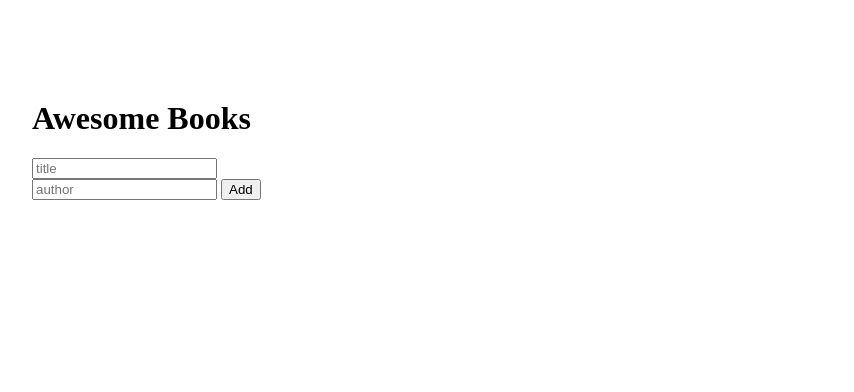
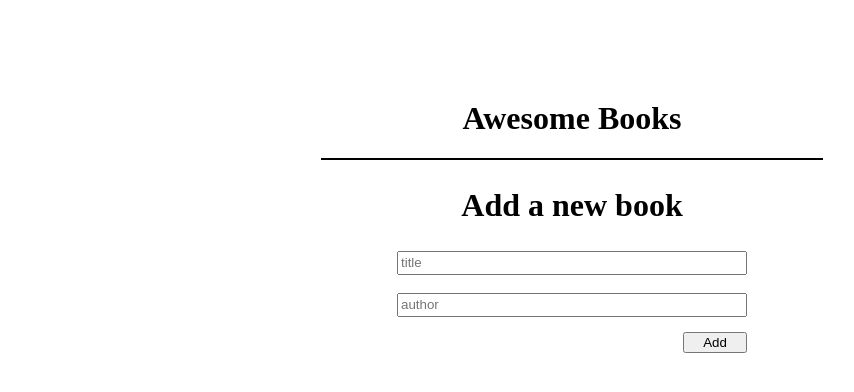
Before and after one commit to smy5152/awe-bks, a website: page index.html in a window 1280 px wide. Shown: the whole page, without its empty margins (68-922 px from the left). Drawn offline with Linux system fonts and the light colour scheme.

Commit message:
Style elements as per given wireframe

```diff
--- a/index.html
+++ b/index.html
@@ -10,12 +10,20 @@
 </head>
 
 <body>
-    <h1>Awesome Books </h1>
-    <div id="book-list">
-      <input type="text" name="title" id="book-title" placeholder="title"> <br>
-      <input type="text" name="author" id="book-author" placeholder="author">
-      <button id="add-button">Add</button>
-  </div>
+    <h1 class="main-heading-text">Awesome Books </h1>
+    <div class="book-list">
+      <ul id="book-list"></ul>
+      <div id="input-form" class="input-form">
+        <h2 class="main-heading-text"> Add a new book </h2>
+        <section class="input-section">
+          <input type="text" name="title" id="book-title" placeholder="title" class="text-input"> <br>
+          <input type="text" name="author" id="book-author" placeholder="author" class="text-input">
+          <button id="add-button" class="add-button">Add</button>
+        </section>
+      </div>
+    </div>
+
+
 
 
 
--- a/main.css
+++ b/main.css
@@ -1,8 +1,52 @@
 body {
-  margin-left: 100px;
-  margin-top: 100px;
+  margin: 100px;
 }
 
 #book-list {
-  width: 300px;
+  margin: 10px auto;
+  width: 500px;
+  border: 1px black solid;
+  padding: 0;
 }
+
+.main-heading-text {
+  text-align: center;
+  font-size: 2rem;
+  font-weight: 600;
+}
+
+.single-book-container {
+  display: flex;
+  justify-content: space-between;
+  padding: 10px;
+}
+
+.remove-btn {
+  margin: 10px;
+  width: 100px;
+  height: 2rem;
+}
+
+.coloured-container {
+  background-color: rgb(185, 185, 185);
+}
+
+.input-form {
+  margin: 20px auto;
+  width: 350px;
+}
+
+.input-section {
+  display: flex;
+  flex-direction: column;
+}
+
+.text-input {
+  height: 18px;
+}
+
+.add-button {
+  margin-top: 15px;
+  width: 4rem;
+  align-self: flex-end;
+}
--- a/main.js
+++ b/main.js
@@ -22,11 +22,19 @@ class BookList {
       this.bookListContainer.innerHTML = '<p> No Books Inserted </p>';
     } else {
       this.collection.forEach((item, index) => {
-        this.bookListContainer.innerHTML += `
-          <p>${item.title}</p>
-          <p>${item.author}</p>
-          <button type="button" class="remove-btn" id="${index}">Remove</button>
-          <hr>`;
+        if (index % 2 === 0) {
+          this.bookListContainer.innerHTML += `
+            <li class="single-book-container">
+              <p>"${item.title}" by ${item.author} </p>
+              <button type="button" class="remove-btn" id="${index}">Remove</button>
+            </li>`;
+        } else {
+          this.bookListContainer.innerHTML += `
+          <li class="single-book-container coloured-container">
+            <p>"${item.title}" by ${item.author} </p>
+            <button type="button" class="remove-btn" id="${index}">Remove</button>
+          </li>`;
+        }
       });
     }
   }
```
